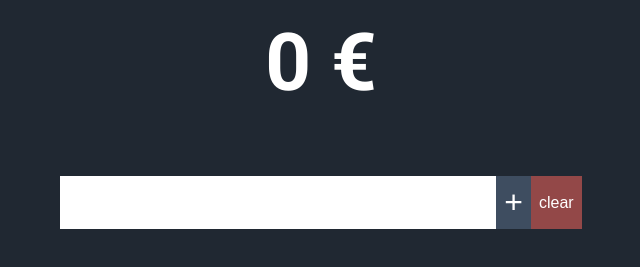
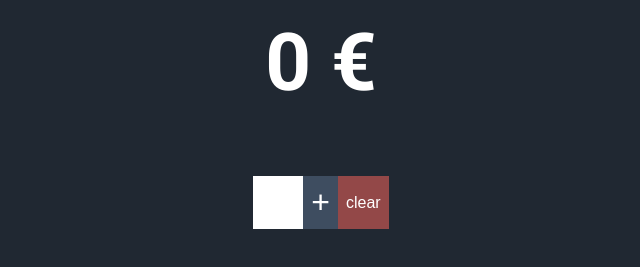
Before and after one commit to Inkmptnz/finance-website, a plain HTML site: page index.html in a window 1280 px wide. Shown: the part 213-480 px from the top of the page, without its empty margins (319-959 px from the left). Drawn offline with Linux system fonts and the light colour scheme.

Commit message:
trying to fix input size

```diff
--- a/stylesheet.css
+++ b/stylesheet.css
@@ -51,6 +51,10 @@ form button {
     font-size: 2rem;
     background-color: white;
     border: none;
+}
+
+input {
+    width: 50px;
 }
 
 form button {
```
